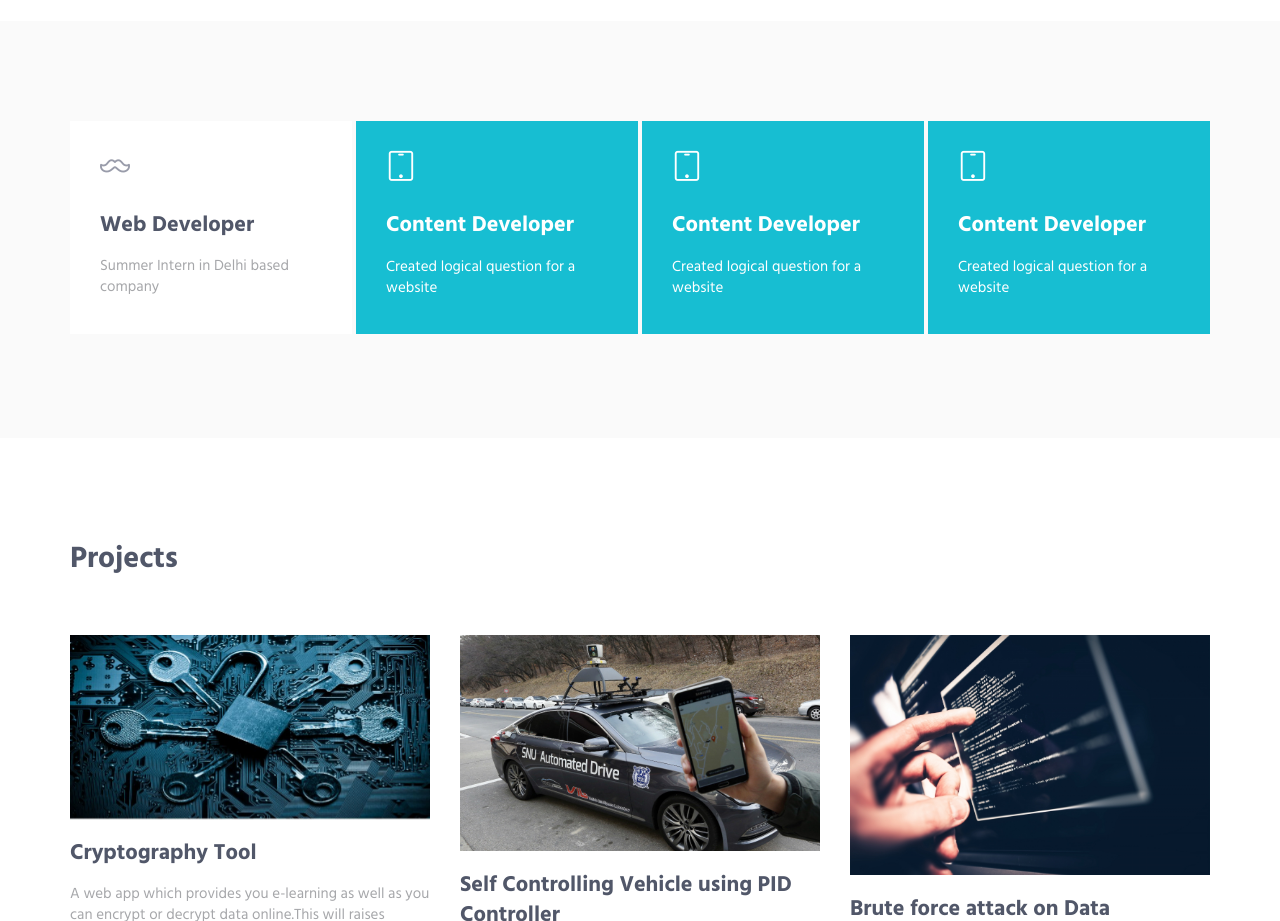
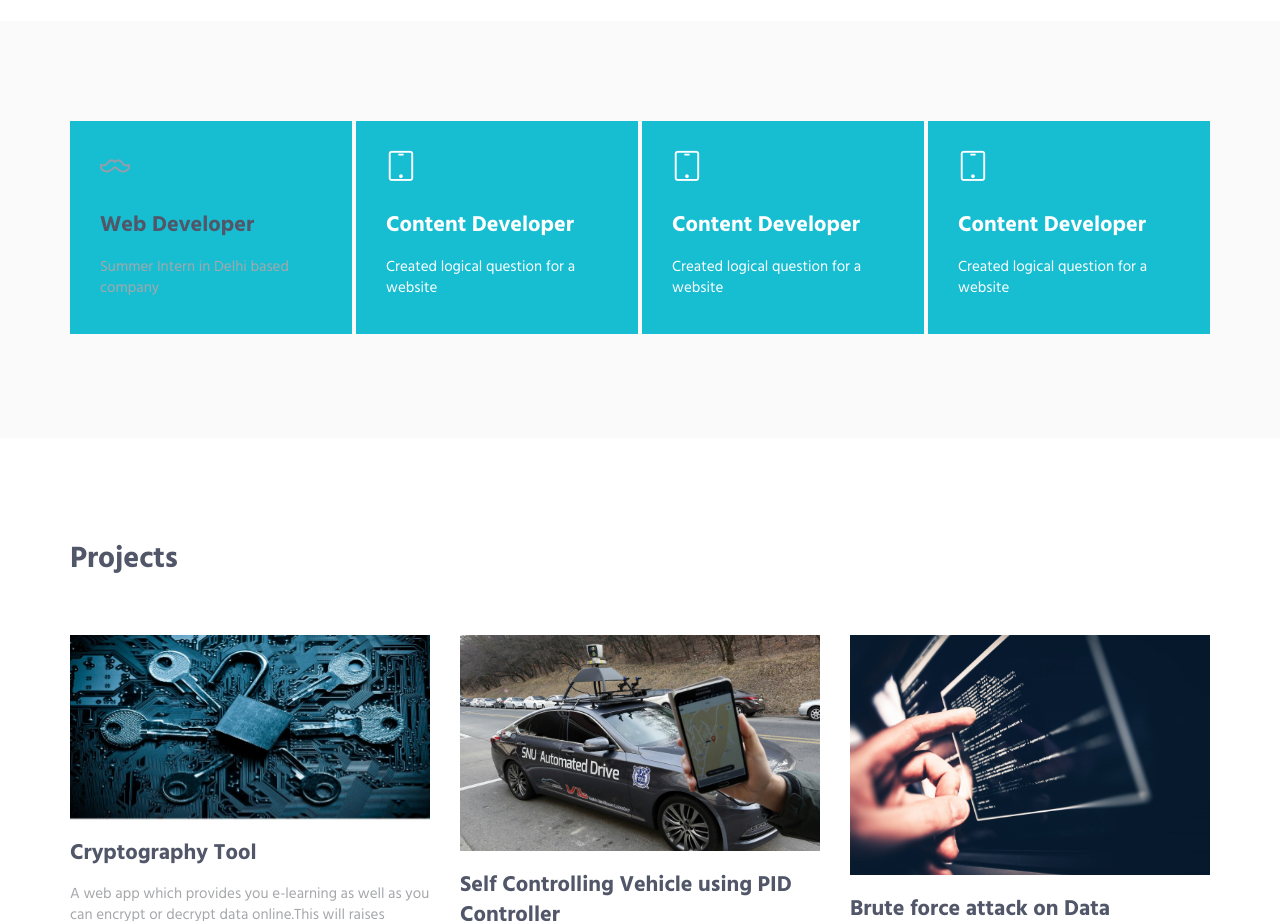
Before and after one commit to anshumansing/anshumansing.github.io, a plain HTML site: page index.html in a window 1280 px wide. Shown: the part 1440-2361 px from the top of the page. Drawn offline with Linux system fonts and the light colour scheme.

Commit message:
Update index.html

```diff
--- a/index.html
+++ b/index.html
@@ -149,7 +149,7 @@
                 <div class="container content-lg">
                     <div class="row row-space-2 margin-b-4">
                         <div class="col-md-3 col-sm-8 md-margin-b-4">
-                            <div class="service" data-height="height">
+                            <div class="service bg-color-base wow zoomIn" data-height="height" data-wow-duration=".3" data-wow-delay=".1s">
                                 <div class="service-element">
                                     <i class="service-icon icon-mustache"></i>
                                 </div>
```
